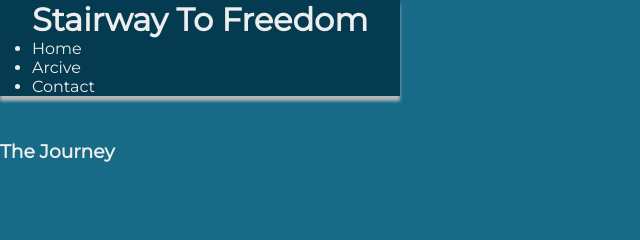
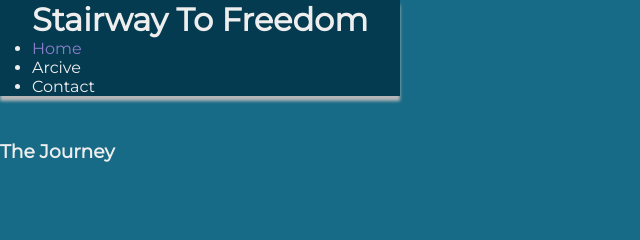
Before and after one commit to Klurifixus/Fixus-the-bus, a plain HTML site: page index.html in a window 1280 px wide. Shown: the top 240 px of the page, 0-640 px from the left. Drawn offline with Linux system fonts and the light colour scheme.

Commit message:
added info in readme for my steps, made a class in ul, and made .active styles

```diff
--- a/assets/css/style.css
+++ b/assets/css/style.css
@@ -44,12 +44,17 @@ h1{
 }
 
 menu{
+
     font-size: medium;
     letter-spacing: normal;
     list-style-type: none;
     color: #EEEEEE;
 }
+.active {
+    color: #887fcb;
+    text-transform: capitalize;
 
+}
 /*Main*/
 main {
     background-color: #176b87;
--- a/index.html
+++ b/index.html
@@ -28,7 +28,7 @@
         </a>
         <nav>
             <ul id="menu">
-                <li><a href="index.html">Home</a></li>
+                <li><a href="index.html" class="active">Home</a></li>
                 <li><a href="blogg.html">Arcive</a></li>
                 <li><a href="contact.html">Contact</a></li>
             </ul>
```
Also changed, not shown: 1 other file.
